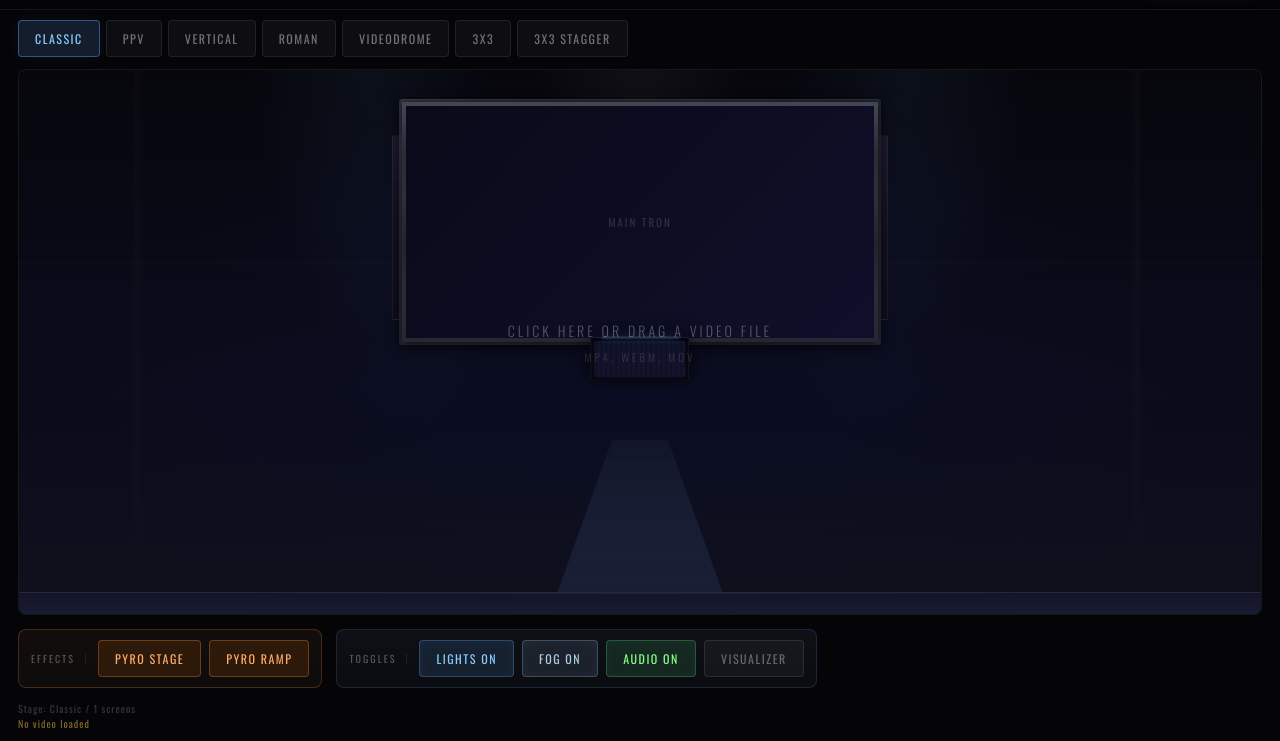
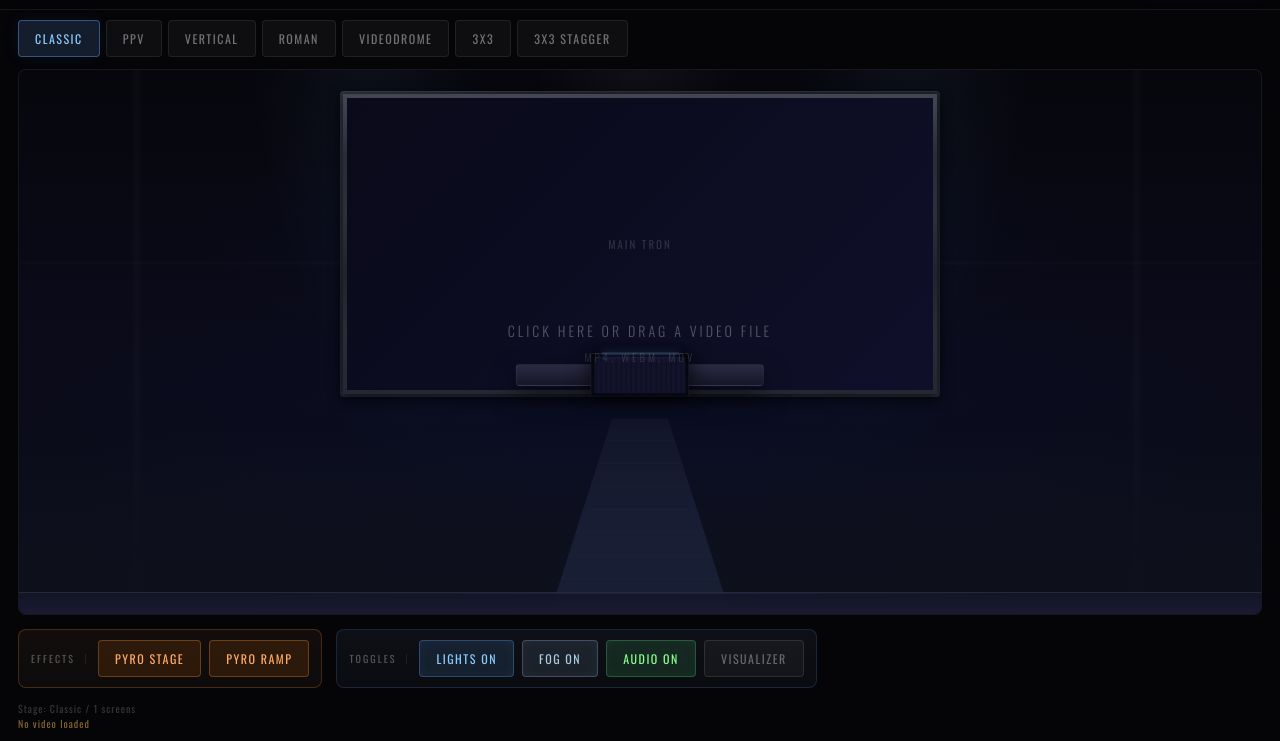
Before and after one commit to Vyersoft-Matt/titantron-4000, a plain HTML site: page index.html in a window 1280 px wide. Shown: the part 59-800 px from the top of the page. Drawn offline with nearby package versions, Linux system fonts and the light colour scheme.

Commit message:
Ground stage and enlarge/lower screens safely

```diff
--- a/index.html
+++ b/index.html
@@ -319,10 +319,25 @@
       pointer-events: none;
     }
 
+    .gorilla-platform {
+      position: absolute;
+      left: 50%;
+      top: 54%;
+      transform: translateX(-50%);
+      width: 20%;
+      height: 4%;
+      z-index: 9;
+      background: linear-gradient(180deg, #2a2a44, #161628);
+      border: 1px solid rgba(255,255,255,0.06);
+      border-radius: 4px;
+      box-shadow: 0 10px 25px rgba(0,0,0,0.5);
+      pointer-events: none;
+    }
+
     .gorilla {
       position: absolute;
       left: 50%;
-      top: 49%;
+      top: 52%;
       transform: translateX(-50%);
       width: 8%;
       height: 8%;
@@ -367,7 +382,7 @@
       left: 50%;
       transform: translateX(-50%);
       width: 28%;
-      height: 32%;
+      height: 36%;
       z-index: 7;
       background: linear-gradient(180deg, rgba(12,12,25,0.95) 0%, rgba(16,16,32,0.82) 30%, rgba(20,20,40,0.62) 60%, rgba(22,22,44,0.42) 100%);
       clip-path: polygon(42% 0%, 58% 0%, 76% 100%, 24% 100%);
@@ -562,7 +577,7 @@
 
     .pyro-col {
       position: absolute;
-      bottom: 45%;
+      bottom: 42%;
       width: 4px;
       height: 0%;
       background: linear-gradient(0deg, #f80, #ff0, #fff);
@@ -773,6 +788,7 @@
     <div class="stage-floor"></div>
     <div class="truss truss-left"></div>
     <div class="truss truss-right"></div>
+    <div class="gorilla-platform"></div>
     <div class="gorilla"></div>
     <div class="ramp"></div>
     <div class="stage-apron"></div>
@@ -1083,18 +1099,22 @@
     function renderScreens() {
       container.innerHTML = "";
       const preset = PRESETS[currentPreset];
+      const scale = 1.25;
+      const yOffset = 4;
 
       preset.screens.forEach((screenConfig) => {
+        const scaledW = screenConfig.w * scale;
+        const scaledH = screenConfig.h * scale;
         let wrapper = null;
 
         if (screenConfig.frame) {
           wrapper = document.createElement("div");
           wrapper.className = "screen-frame-outer";
           wrapper.style.cssText = `
-            left: ${screenConfig.x - screenConfig.w / 2 - 0.4}%;
-            top: ${screenConfig.y - screenConfig.h / 2 - 0.6}%;
-            width: ${screenConfig.w + 0.8}%;
-            height: ${screenConfig.h + 1.2}%;
+            left: ${screenConfig.x - scaledW / 2 - 0.4}%;
+            top: ${screenConfig.y - scaledH / 2 - 0.6 + yOffset}%;
+            width: ${scaledW + 0.8}%;
+            height: ${scaledH + 1.2}%;
             z-index: ${screenConfig.z || (screenConfig.id === "main" ? 3 : 2)};
           `;
         }
@@ -1111,10 +1131,10 @@
           `;
         } else {
           screen.style.cssText = `
-            left: ${screenConfig.x - screenConfig.w / 2}%;
-            top: ${screenConfig.y - screenConfig.h / 2}%;
-            width: ${screenConfig.w}%;
-            height: ${screenConfig.h}%;
+            left: ${screenConfig.x - scaledW / 2}%;
+            top: ${screenConfig.y - scaledH / 2 + yOffset}%;
+            width: ${scaledW}%;
+            height: ${scaledH}%;
             z-index: ${screenConfig.z || (screenConfig.id === "main" ? 3 : 2)};
           `;
         }
@@ -1153,7 +1173,7 @@
           screen.appendChild(video);
         } else {
           const label = document.createElement("div");
-          label.className = "screen-label" + (screenConfig.w > 20 ? " lg" : "");
+          label.className = "screen-label" + (scaledW > 20 ? " lg" : "");
           label.textContent = screenConfig.label || "SCREEN";
           screen.appendChild(label);
         }
```
